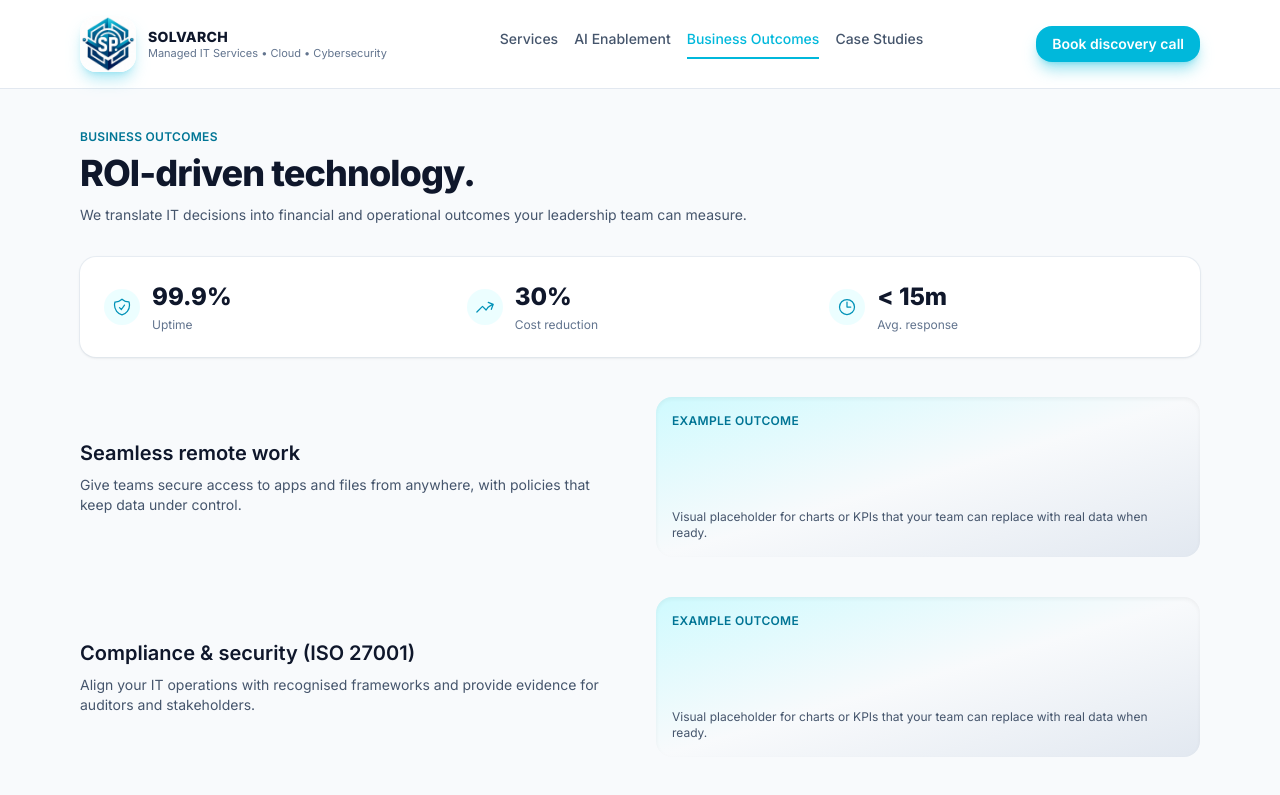
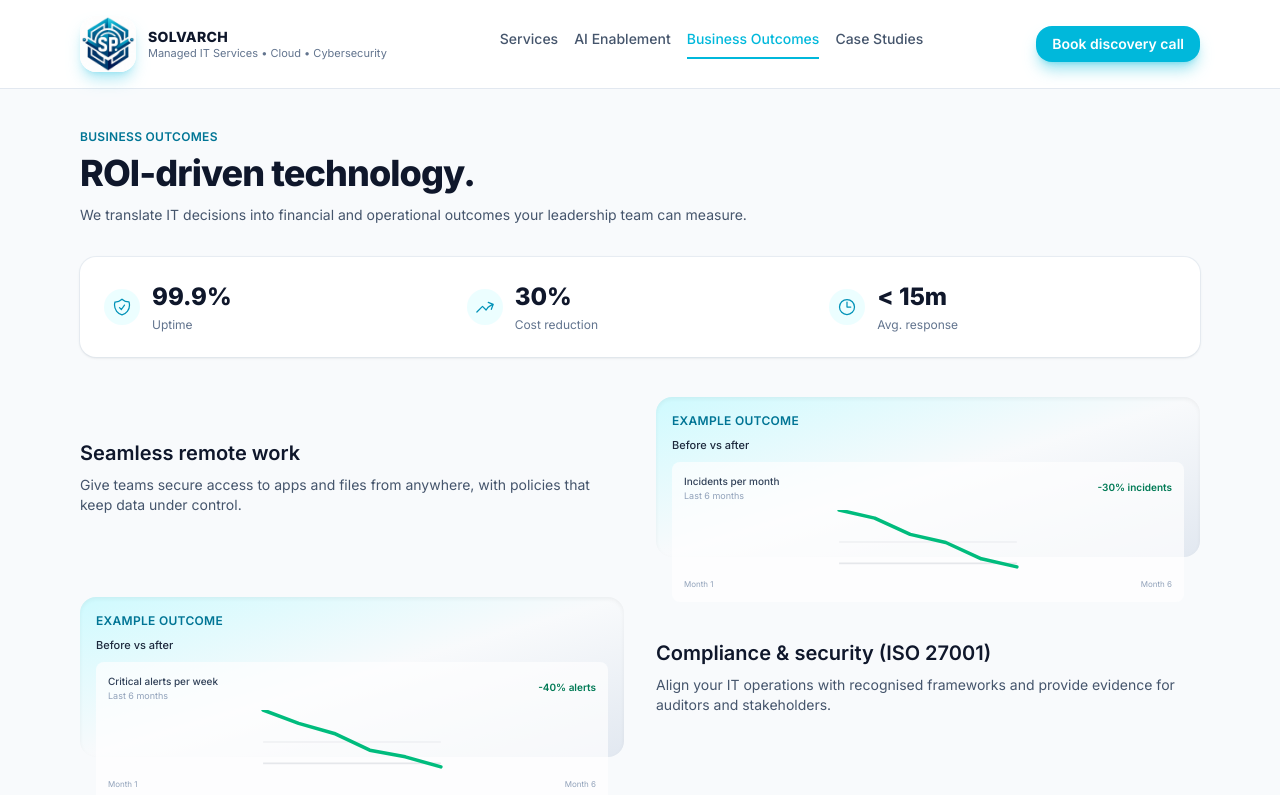
Before and after one commit to Bitrip049/solvarch-site, a React (Vite) app: page /outcomes in a window 1280 px wide. Shown: the top 795 px of the page. Built offline with nearby package versions, Linux system fonts and the light colour scheme.

Commit message:
Line Graph

```diff
--- a/src/pages/Outcomes.tsx
+++ b/src/pages/Outcomes.tsx
@@ -7,23 +7,63 @@ function Outcomes() {
     document.title = "Business Outcomes | Solvarch";
   }, []);
   const stats = [
-    { label: "Uptime", value: "99.9%", icon: ShieldCheckIcon },
-    { label: "Cost reduction", value: "30%", icon: ArrowTrendingUpIcon },
-    { label: "Avg. response", value: "< 15m", icon: ClockIcon },
+    {
+      label: "Uptime",
+      value: "99.9%",
+      icon: ShieldCheckIcon,
+    },
+    {
+      label: "Cost reduction",
+      value: "30%",
+      icon: ArrowTrendingUpIcon,
+    },
+    {
+      label: "Avg. response",
+      value: "< 15m",
+      icon: ClockIcon,
+    },
   ];
+
+  const trendToPoints = (values: number[]): string => {
+    if (!values.length) return "";
+    const width = 100;
+    const height = 32;
+    const max = Math.max(...values);
+    const min = Math.min(...values);
+    const range = max - min || 1;
+    const step = values.length > 1 ? width / (values.length - 1) : width;
+
+    return values
+      .map((v, i) => {
+        const x = i * step;
+        const normalised = (v - min) / range;
+        const y = height - normalised * height;
+        return `${x},${y}`;
+      })
+      .join(" ");
+  };
 
   const rows = [
     {
       title: "Seamless remote work",
       desc: "Give teams secure access to apps and files from anywhere, with policies that keep data under control.",
+      metric: "Incidents per month",
+      delta: "-30% incidents",
+      trend: [22, 21, 19, 18, 16, 15],
     },
     {
       title: "Compliance & security (ISO 27001)",
       desc: "Align your IT operations with recognised frameworks and provide evidence for auditors and stakeholders.",
+      metric: "Critical alerts per week",
+      delta: "-40% alerts",
+      trend: [42, 38, 35, 30, 28, 25],
     },
     {
       title: "Scalability on demand",
       desc: "Add new locations, teams, or systems without rebuilding your technology foundations.",
+      metric: "Projects delivered on time",
+      delta: "+25 pts SLA",
+      trend: [70, 72, 75, 78, 82, 95],
     },
   ];
 
@@ -61,22 +101,66 @@ function Outcomes() {
           {rows.map((row, index) => (
             <div
               key={row.title}
-              className={`grid items-center gap-8 md:grid-cols-2 ${
-                index % 2 === 1 ? "md:flex-row-reverse" : ""
-              }`}
+              className="grid items-center gap-8 md:grid-cols-2"
             >
-              <div>
+              <div className={index % 2 === 1 ? "md:order-2" : ""}>
                 <h2 className="text-xl font-semibold text-slate-900">{row.title}</h2>
                 <p className="mt-2 text-sm text-slate-600">{row.desc}</p>
               </div>
-              <div className="flex h-40 flex-col justify-between rounded-2xl bg-gradient-to-br from-cyan-100 via-slate-50 to-slate-200 p-4 shadow-inner">
+              <div
+                className={`flex h-40 flex-col justify-between rounded-2xl bg-gradient-to-br from-cyan-100 via-slate-50 to-slate-200 p-4 shadow-inner ${
+                  index % 2 === 1 ? "md:order-1" : ""
+                }`}
+              >
                 <p className="text-xs font-semibold uppercase tracking-wide text-cyan-700">
                   Example outcome
                 </p>
-                <p className="text-xs text-slate-600">
-                  Visual placeholder for charts or KPIs that your team can replace
-                  with real data when ready.
-                </p>
+                <div className="mt-2 text-[11px] text-slate-600">
+                  <p className="mb-1 font-medium text-slate-800">Before vs after</p>
+                  <div className="mt-2 rounded-lg bg-white/70 p-3">
+                    <div className="flex items-center justify-between text-[10px]">
+                      <div>
+                        <p className="font-medium text-slate-700">{row.metric}</p>
+                        <p className="text-[9px] text-slate-400">Last 6 months</p>
+                      </div>
+                      <span className="font-semibold text-emerald-700">{row.delta}</span>
+                    </div>
+                    <svg
+                      viewBox="0 0 100 36"
+                      aria-hidden
+                      className="mt-2 h-16 w-full text-emerald-500"
+                    >
+                      <line
+                        x1="0"
+                        y1="30"
+                        x2="100"
+                        y2="30"
+                        stroke="#e5e7eb"
+                        strokeWidth={1}
+                      />
+                      <line
+                        x1="0"
+                        y1="18"
+                        x2="100"
+                        y2="18"
+                        stroke="#e5e7eb"
+                        strokeWidth={0.5}
+                      />
+                      <polyline
+                        fill="none"
+                        stroke="currentColor"
+                        strokeWidth={2}
+                        strokeLinecap="round"
+                        strokeLinejoin="round"
+                        points={trendToPoints(row.trend)}
+                      />
+                    </svg>
+                    <div className="mt-1 flex justify-between text-[8px] text-slate-400">
+                      <span>Month 1</span>
+                      <span>Month 6</span>
+                    </div>
+                  </div>
+                </div>
               </div>
             </div>
           ))}
```
